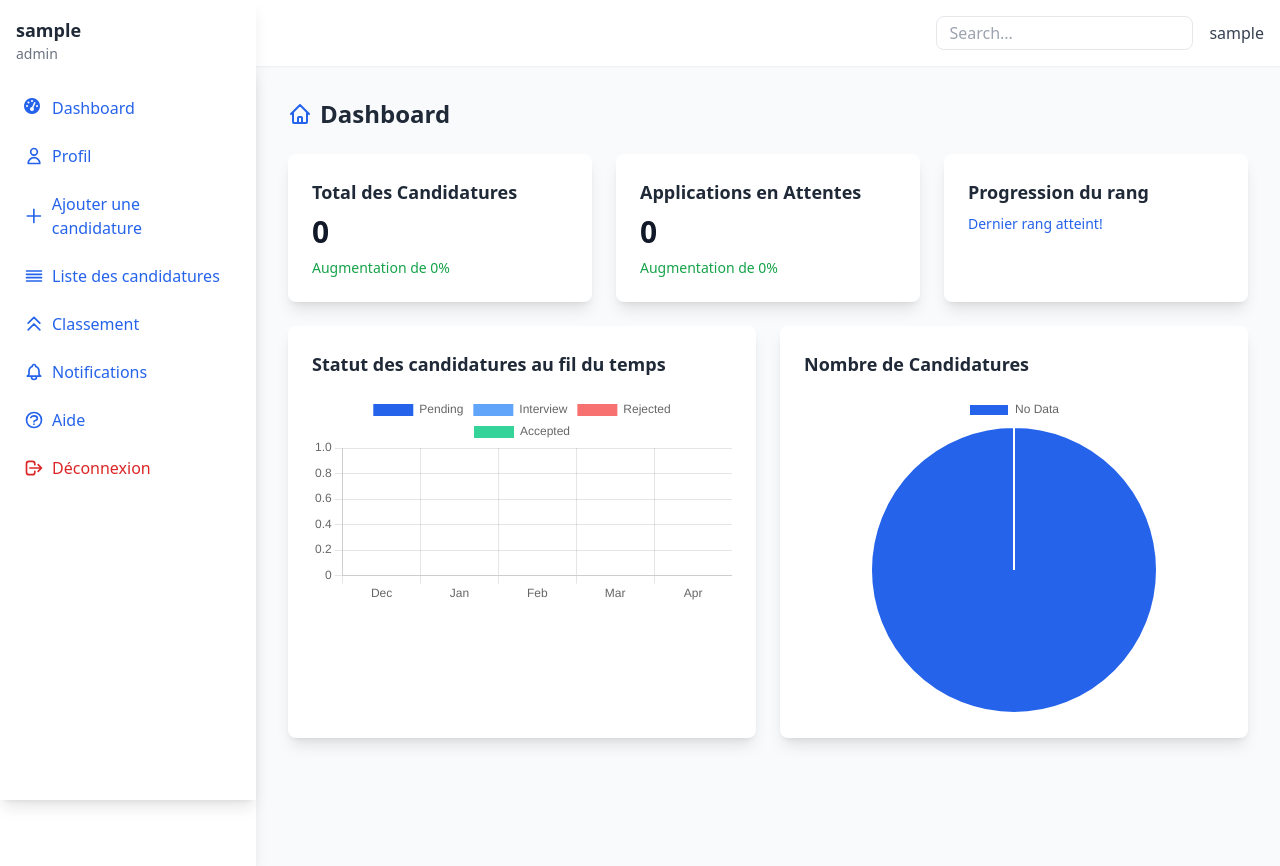
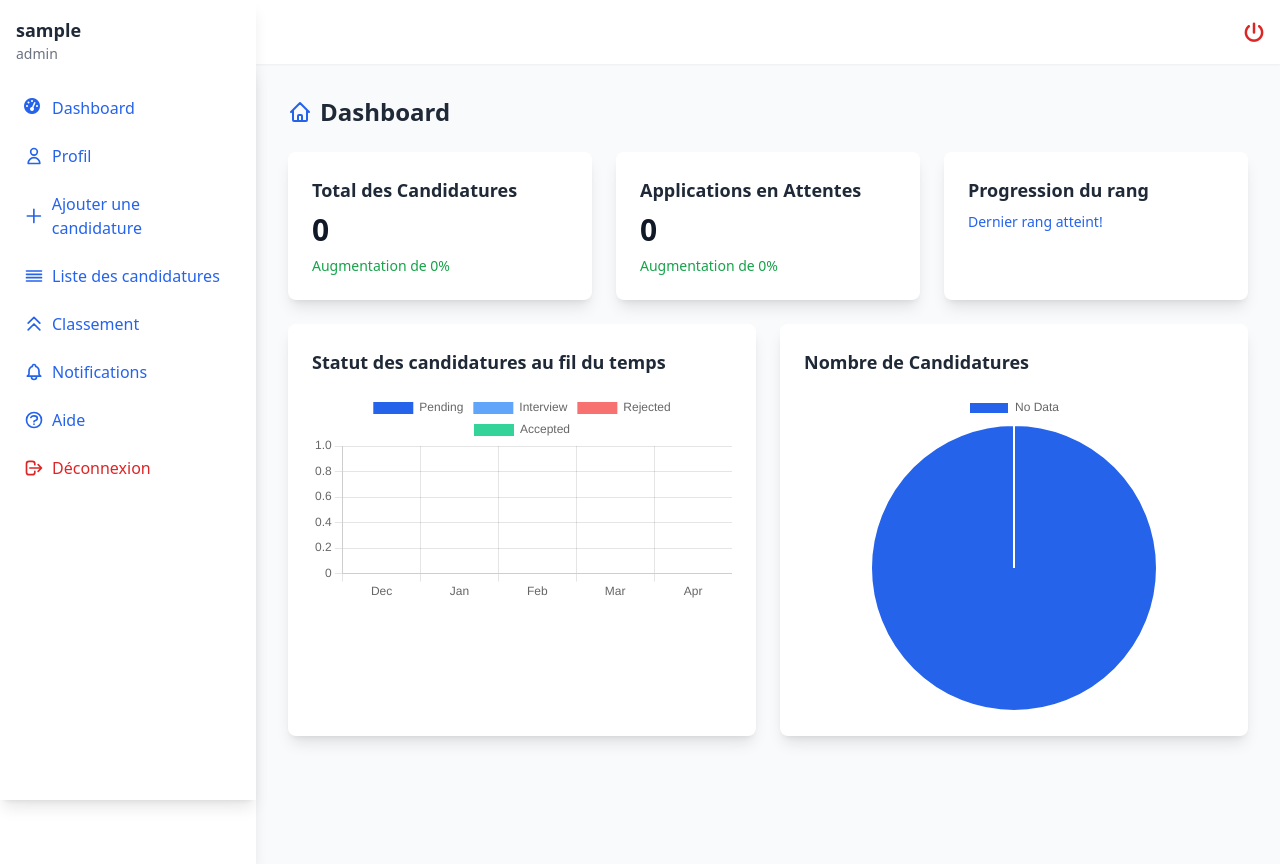
Before and after one commit to Maxence-villet/HelloCandidate, a PHP site: page /student/dashboard in a window 1280 px wide. Run offline with PHP 8.4, Linux system fonts and the light colour scheme; the visitor is signed in with stand-in values (Sample User, id 1); data comes from the database, SQL or seed files in the repository; data that the repository does not hold is empty; some libraries are stand-ins or nearby versions.

Commit message:
add logout icone

```diff
--- a/utils/header/header_student.php
+++ b/utils/header/header_student.php
@@ -4,8 +4,6 @@ session_start();
 if($_SESSION["user_type"] == "spectator") {
     header('Location: /spectator/dashboard');
 }
-
-$username = htmlspecialchars($_SESSION['username']);
 ?>
 
 <!DOCTYPE html>
@@ -29,11 +27,10 @@ $username = htmlspecialchars($_SESSION['username']);
             </button>
             <h1 class="text-2xl font-bold text-blue-600">HelloCandidate</h1>
         </div>
-        <div class="flex items-center space-x-4">
-            <input type="text" placeholder="Search..." class="border rounded-lg px-3 py-1 hidden md:block">
-            <div class="flex items-center space-x-2">
-                <span class="text-gray-700"><?php echo $username; ?></span>
-            </div>
+        <div class="flex items-center">
+            <a href="/logout" class="text-red-600 hover:text-red-500 focus:outline-none" title="Déconnexion">
+                <i class="fas fa-power-off fa-lg"></i>
+            </a>
         </div>
     </header>
 
```
